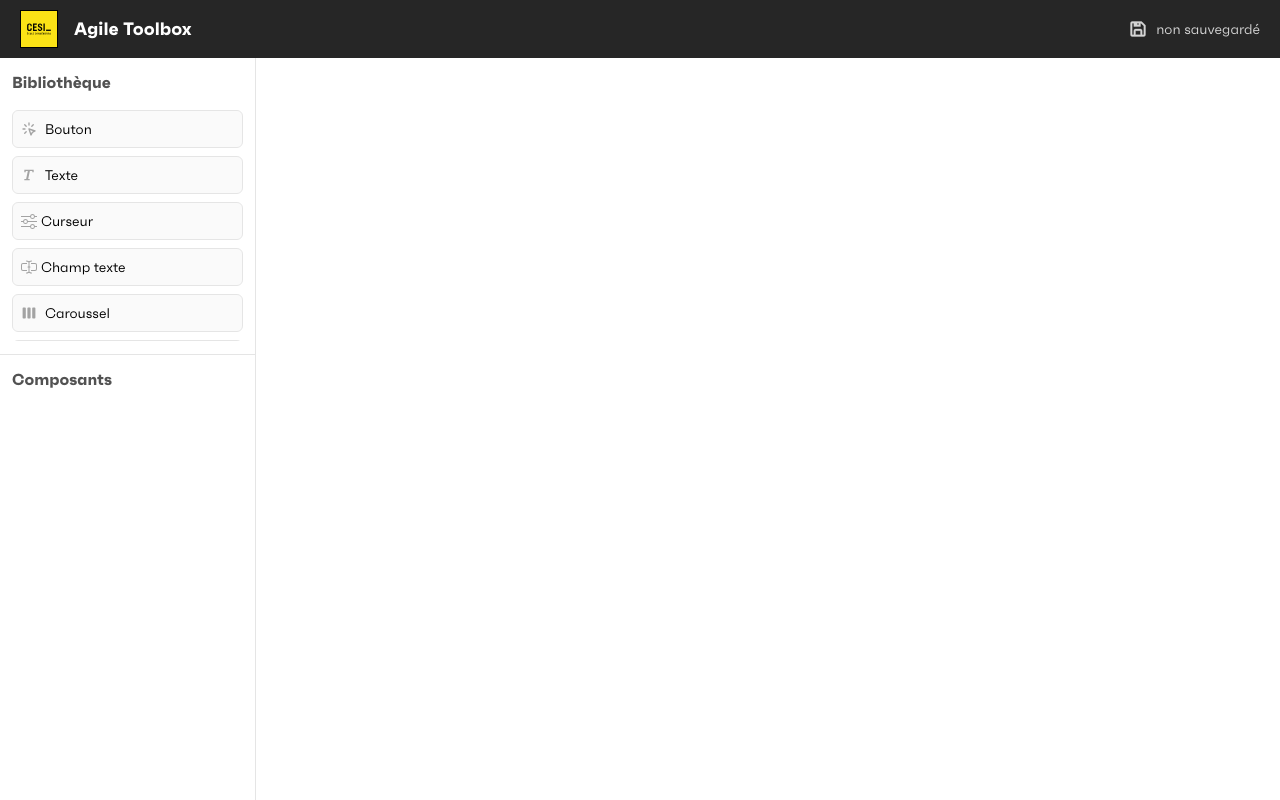
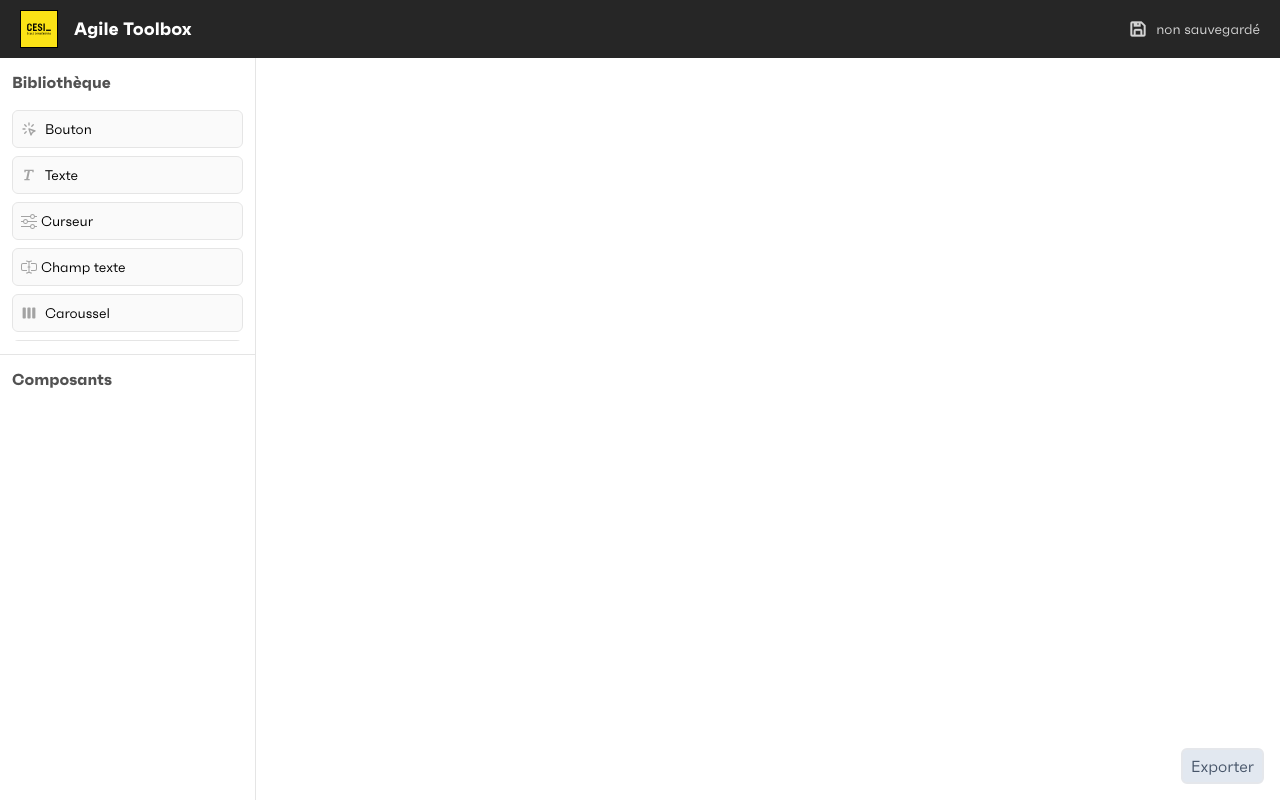
Before and after one commit to floriaaan/agile-toolbox, a Next.js app: page / in a window 1280 px wide. Built offline with nearby package versions, Linux system fonts and the light colour scheme.

Commit message:
(wip) Exporter

```diff
--- a/components/Exporter.jsx
+++ b/components/Exporter.jsx
@@ -1,25 +1,15 @@
-import Button from "../components/Button";
-import html2canvas from "html2canvas";
-import jsPDF from "jspdf";
+import { useLayout } from "./Layout";
 
-const Exporter = ({children}) => {
-
-    const printDocument = () => {
-        const report = new jsPDF({orientation:'portrait',unit:'pt',format:'a4',precision:100});
-        report.setLineWidth(15)
-        // console.log(report.getFontList())
-        report.html(document.querySelector('#report')).then(() => {
-            report.save('export.pdf');
-        });
-    }
+const Exporter = ({children, printDocument}) => {
+    const {selectedComponentIndex} = useLayout();
 
     return(
         <>
-            <div className="mb-5">
-                <button onClick={() => printDocument()}>Exporter</button>
-            </div>
             <div id='report' className="my-2 mx-2">
                 {children}
+            </div>
+            <div className={selectedComponentIndex != undefined ? 'fixed bottom-4 right-72 mr-2' : 'fixed bottom-4 right-4'}>
+                <button onClick={() => printDocument()} className="border-2 px-2 py-1 rounded-md bg-slate-200 text-slate-600">Exporter</button>
             </div>
         </>
     )
--- a/pages/index.js
+++ b/pages/index.js
@@ -3,10 +3,21 @@ import { useLayout } from "../components/Layout";
 import Button from "../components/Button";
 import InputText from "../components/InputText";
 import Cursor from "../components/Cursor";
+import Exporter from "@components/Exporter";
+import jsPDF from "jspdf";
 
 export default function Home() {
   const { components, setComponents } = useLayout();
+
+  const printDocument = () => {
+    const report = new jsPDF('p', 'pt', 'a4');
+    report.html(document.querySelector('#report')).then(() => {
+        report.save('export.pdf');
+    });
+  }
+
   return (
+    <Exporter printDocument={() => printDocument()}>
     <div className="relative w-full h-full m-4 grow">
       {components.map((component, index) => {
         if (component.type === "button") {
@@ -74,5 +85,6 @@ export default function Home() {
         }
       })}
     </div>
+    </Exporter>
   );
 }
```
Also changed, not shown: 1 other file (tests, documents, lock files or other folders).
